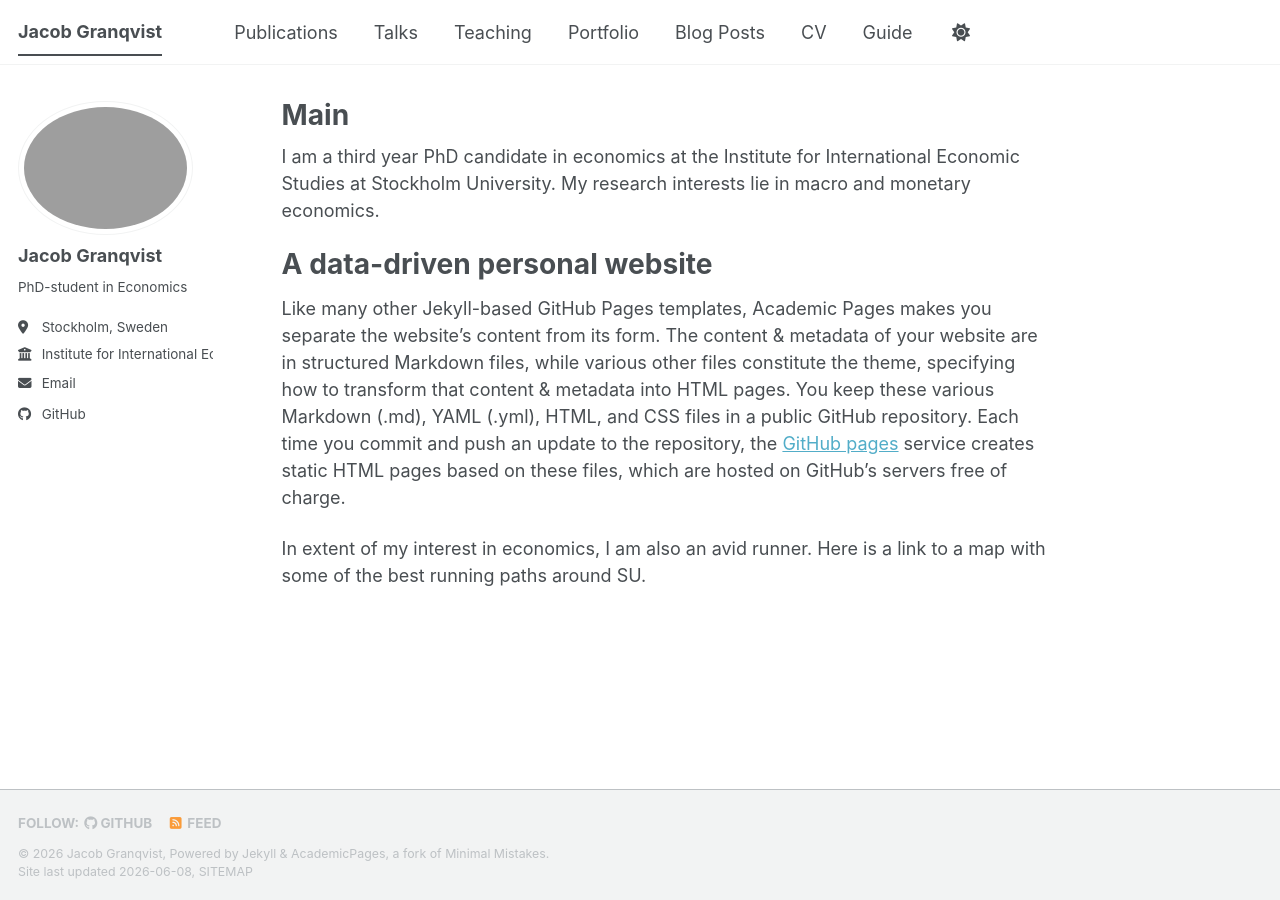
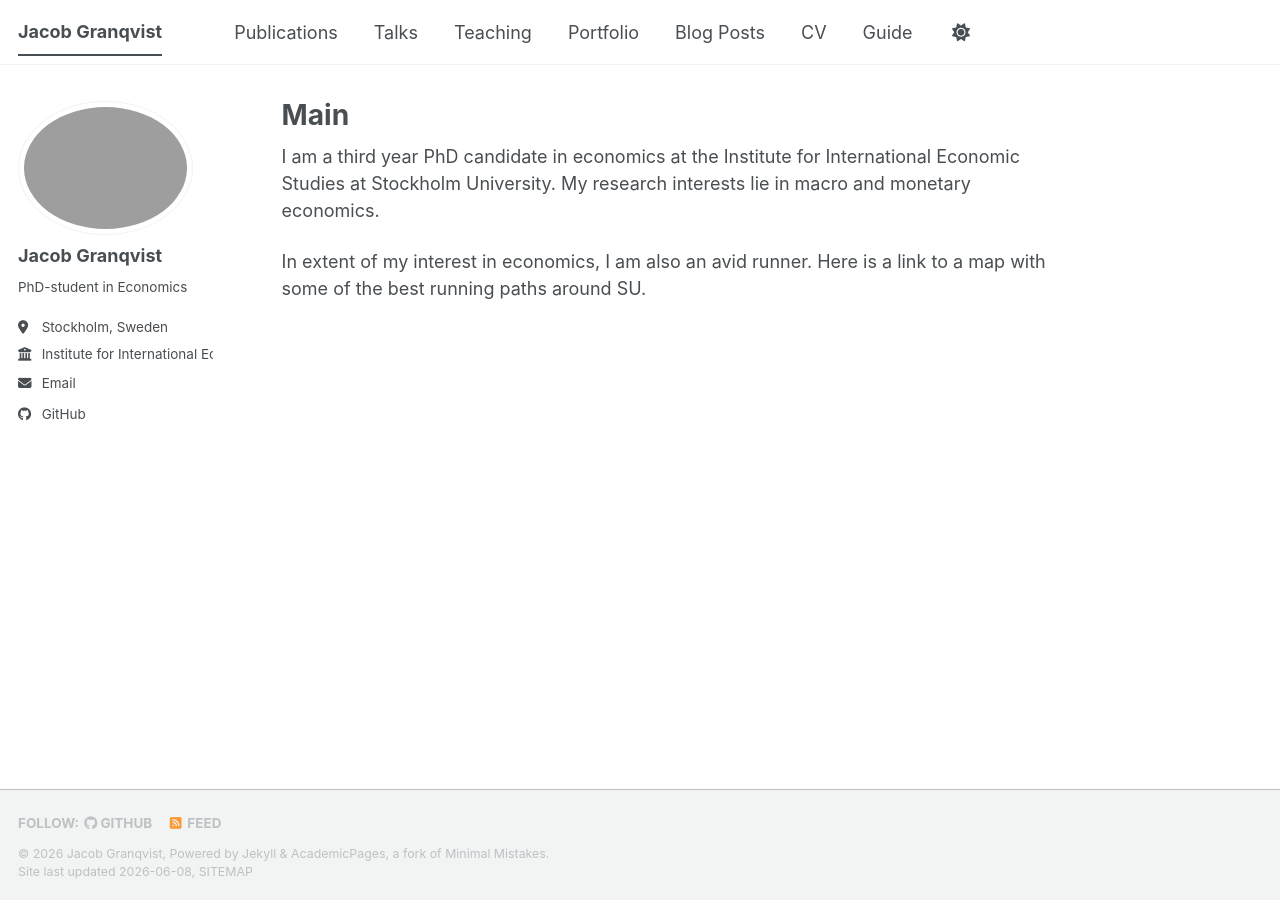
Before and after one commit to jacobgra/jacobgra.github.io, a Jekyll site: the page built from _pages/about.md, in a window 1280 px wide. Built offline with Jekyll 4.4.1, drawn with Linux system fonts in a browser that asks for light colours; a script bundle is joined from its source files by our own code; library files that are not in the unit come from our copies.

Commit message:
Update about.md to remove unnecessary content
Removed introductory section about Jekyll-based GitHub Pages templates.

```diff
--- a/_pages/about.md
+++ b/_pages/about.md
@@ -8,9 +8,4 @@ redirect_from:
 ---
 I am a third year PhD candidate in economics at the Institute for International Economic Studies at Stockholm University. My research interests lie in macro and monetary economics.
 
-A data-driven personal website
-======
-Like many other Jekyll-based GitHub Pages templates, Academic Pages makes you separate the website's content from its form. The content & metadata of your website are in structured Markdown files, while various other files constitute the theme, specifying how to transform that content & metadata into HTML pages. You keep these various Markdown (.md), YAML (.yml), HTML, and CSS files in a public GitHub repository. Each time you commit and push an update to the repository, the [GitHub pages](https://pages.github.com/) service creates static HTML pages based on these files, which are hosted on GitHub's servers free of charge.
-
-
 In extent of my interest in economics, I am also an avid runner. Here is a link to a map with some of the best running paths around SU.
```
